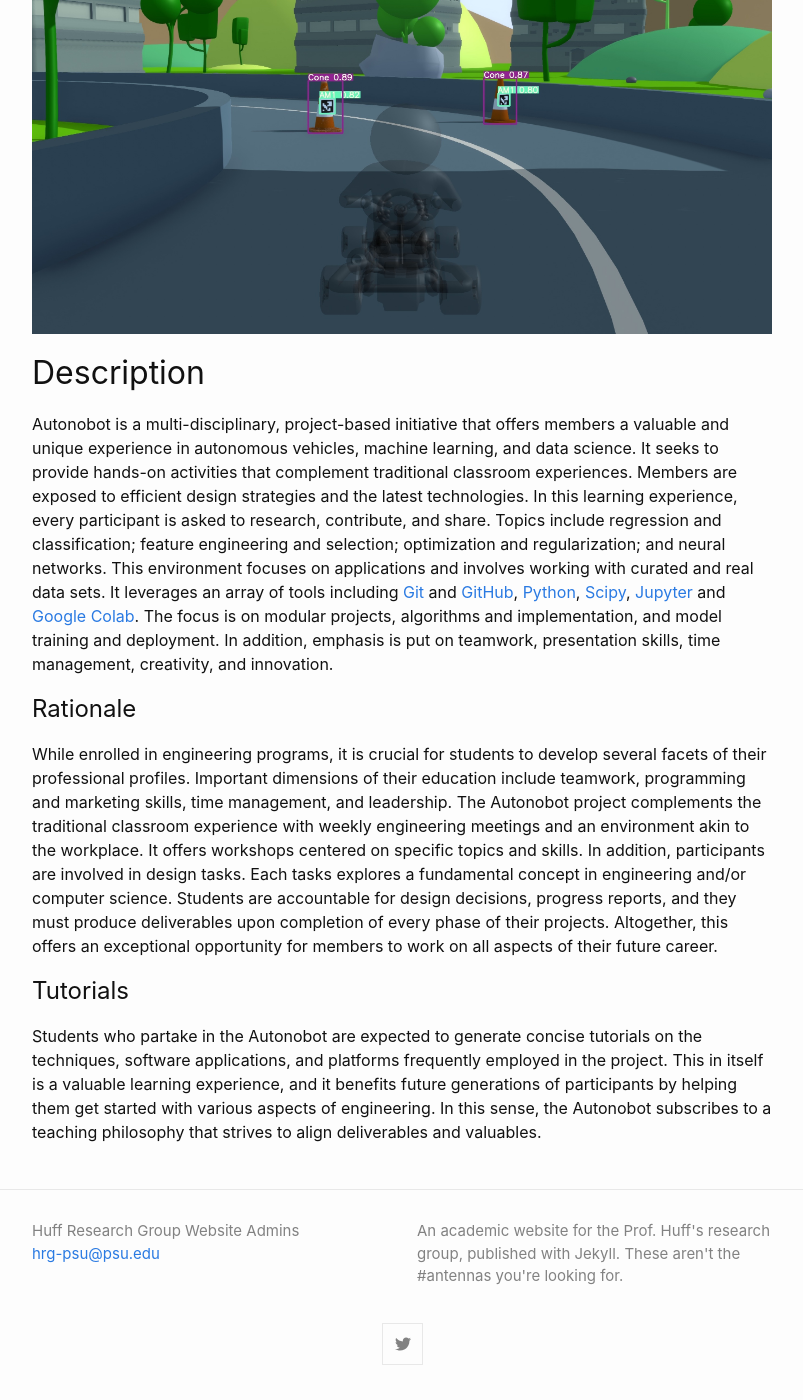
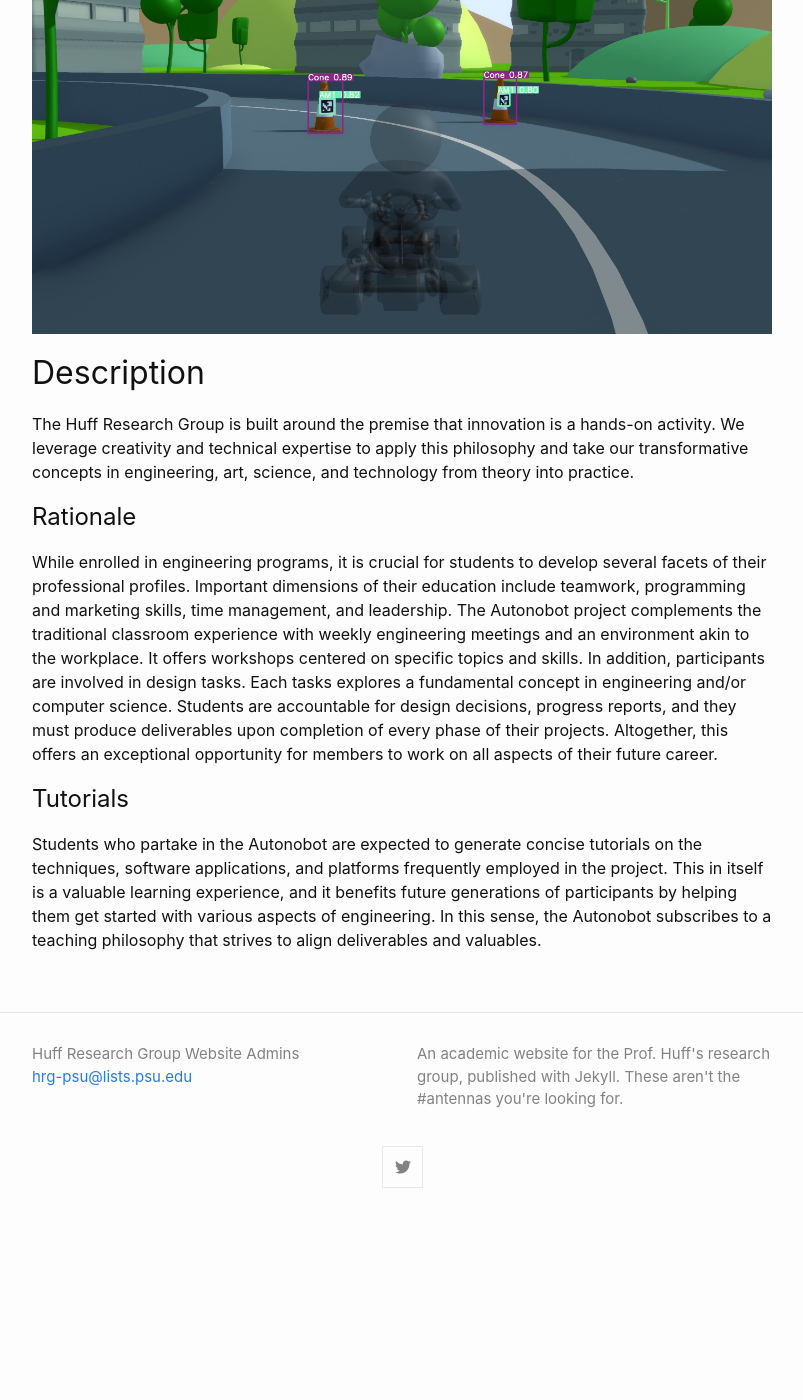
Before and after one commit to HRG-Lab/HRG-lab.github.io, a Jekyll site: the page built from index.md, in a window 1280 px wide and 1400 px high, scrolled down 177 px. Shown: the whole window, without its empty margins (238-1041 px from the left). Built offline with Jekyll 4.4.1, drawn with Linux system fonts in a browser that asks for light colours; after the commit the page ends 1385 px from its top, so only the background shows below that.

Commit message:
Update footer and description

```diff
--- a/_config.yml
+++ b/_config.yml
@@ -1,7 +1,7 @@
 title: Autonobot
 author:
   name: Huff Research Group Website Admins
-  email: hrg-psu@psu.edu
+  email: hrg-psu@lists.psu.edu
 description: > # this means to ignore newlines until "show_excerpts:"
   An academic website for the Prof. Huff's research group, published with Jekyll. These aren't the #antennas you're looking for.
 
--- a/index.md
+++ b/index.md
@@ -8,15 +8,7 @@ permalink: /index.html
 
 # Description
 
-Autonobot is a multi-disciplinary, project-based initiative that offers members a valuable and unique experience in autonomous vehicles, machine learning, and data science.
-It seeks to provide hands-on activities that complement traditional classroom experiences.
-Members are exposed to efficient design strategies and the latest technologies.
-In this learning experience, every participant is asked to research, contribute, and share.
-Topics include regression and classification; feature engineering and selection; optimization and regularization; and neural networks.
-This environment focuses on applications and involves working with curated and real data sets.
-It leverages an array of tools including [Git](https://git-scm.com/) and [GitHub](https://github.com/), [Python](https://www.python.org/), [Scipy](https://www.scipy.org/), [Jupyter](https://jupyter.org/) and [Google Colab](https://colab.research.google.com/).
-The focus is on modular projects, algorithms and implementation, and model training and deployment.
-In addition, emphasis is put on teamwork, presentation skills, time management, creativity, and innovation.
+The Huff Research Group is built around the premise that innovation is a hands-on activity. We leverage creativity and technical expertise to apply this philosophy and take our transformative concepts in engineering, art, science, and technology from theory into practice.
 
 
 ## Rationale
```
